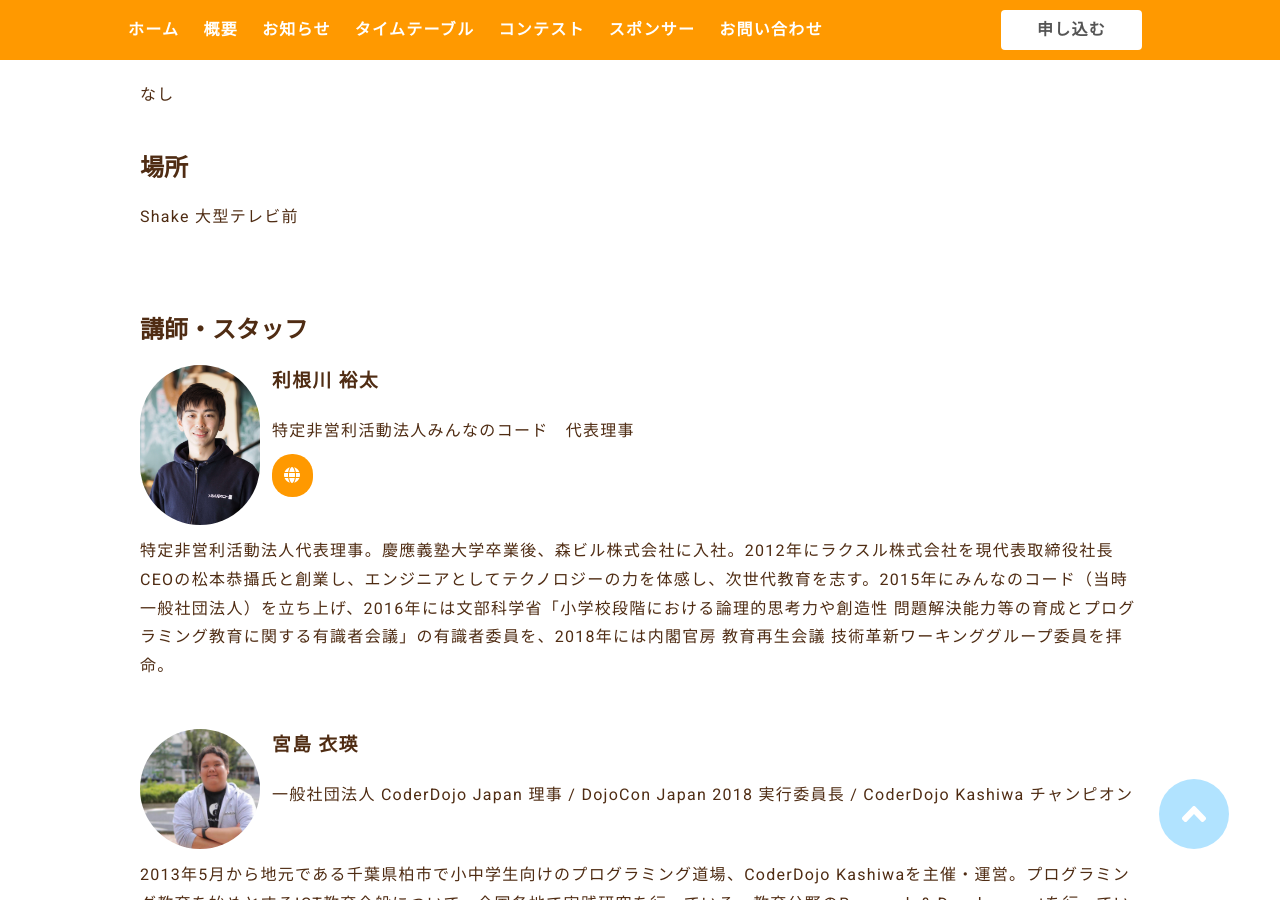
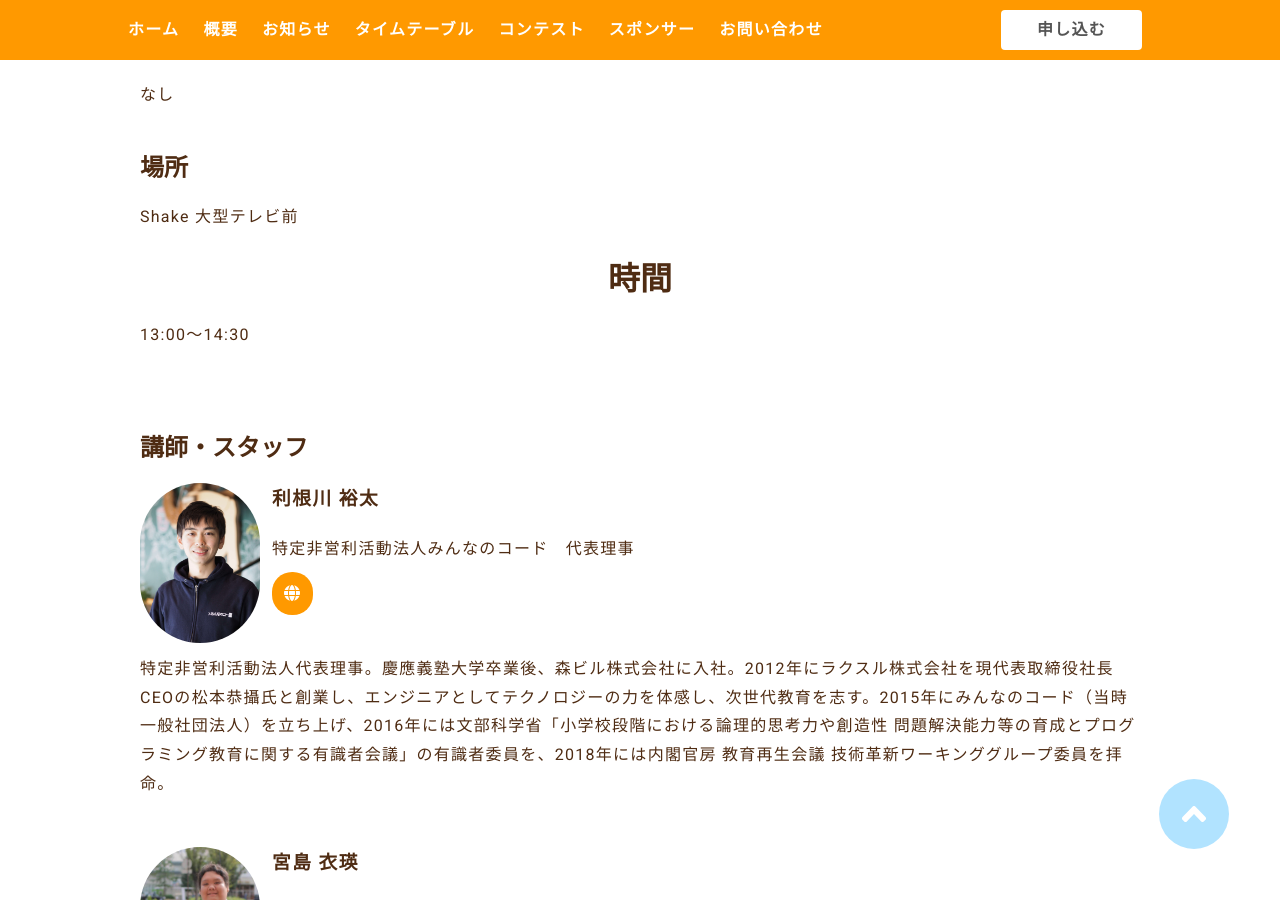
Before and after one commit to coderdojo-japan/dojocon2019.coderdojo.jp, a Jekyll site: the page built from _posts/workshop/2019-12-09-みんなのCoderDojo.md, in a window 1280 px wide and 900 px high, scrolled down 1297 px. Built offline with Jekyll 4.4.1, drawn with Linux system fonts in a browser that asks for light colours; nearby versions of some CDN libraries.

Commit message:
Update workshop time

```diff
--- a/_posts/workshop/2019-12-09-みんなのCoderDojo.md
+++ b/_posts/workshop/2019-12-09-みんなのCoderDojo.md
@@ -24,3 +24,6 @@ speakers:
 なし
 ## 場所
 {{page.room}}
+
+# 時間
+13:00〜14:30
```
